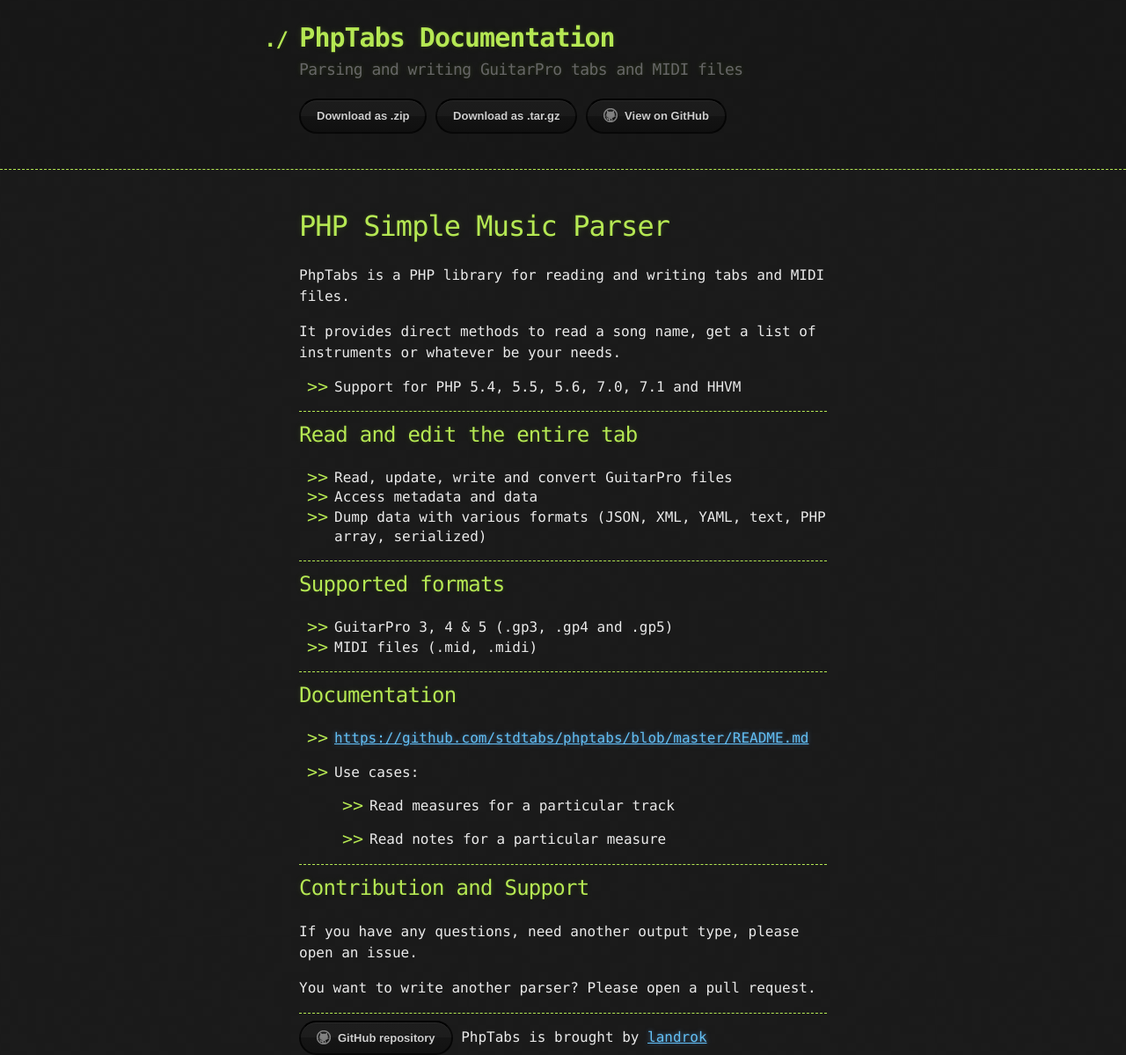
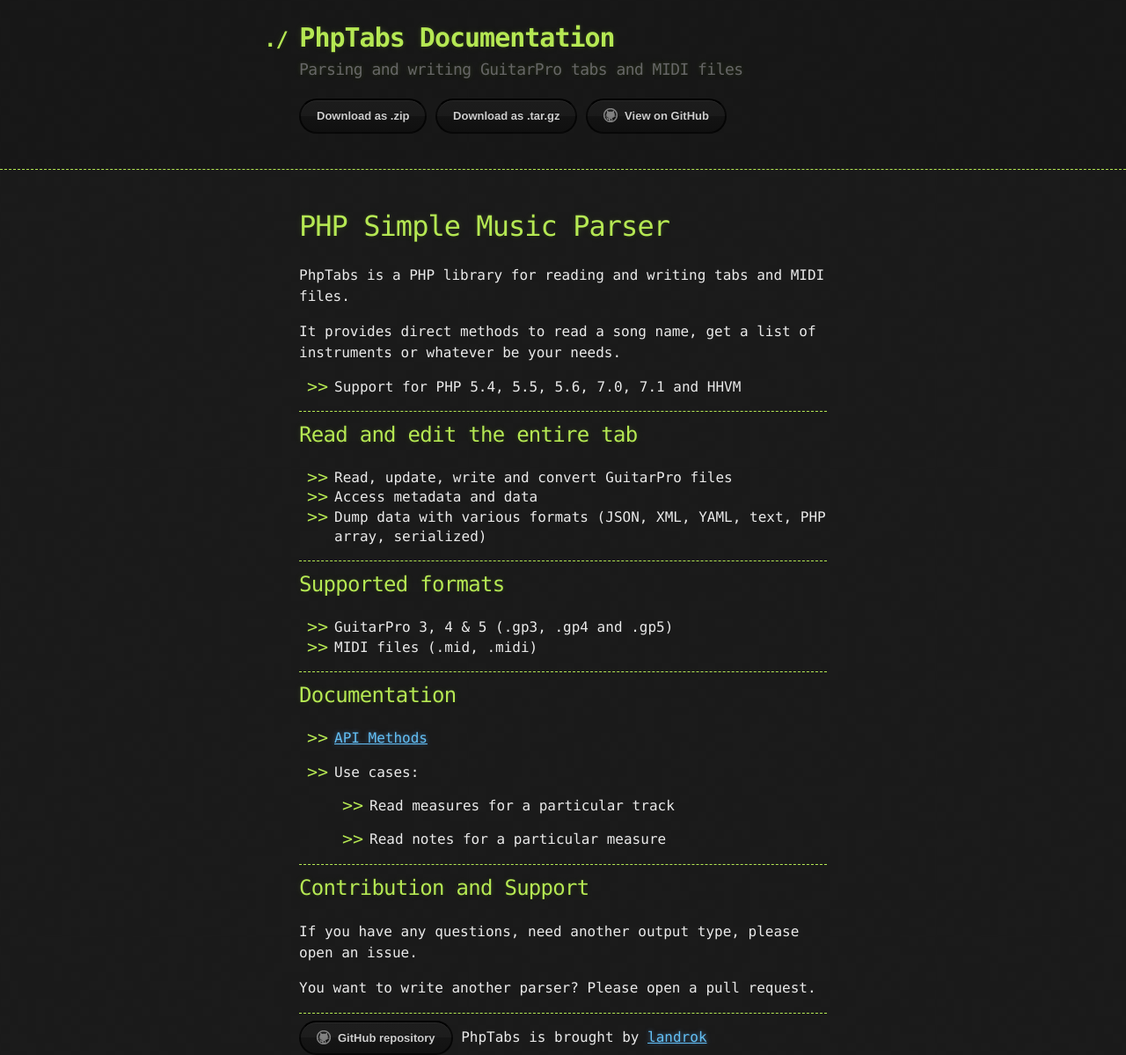
Before and after one commit to stdtabs/stdtabs.github.io, a Jekyll site: the page built from index.md, in a window 1280 px wide. Shown: the whole page at 88% size. Built offline with Jekyll 4.4.1, drawn with Linux system fonts in a browser that asks for light colours; our own code applies the rules of GitHub Pages for plain Markdown files.

Commit message:
Fix API link

```diff
--- a/index.md
+++ b/index.md
@@ -29,7 +29,7 @@
 
 ## Documentation
 
-- [{{ site.github_repository_url }}/blob/master/README.md](API Methods)
+- [API Methods]({{ site.github_repository_url }}/blob/master/README.md)
 
 - Use cases:
 
```
